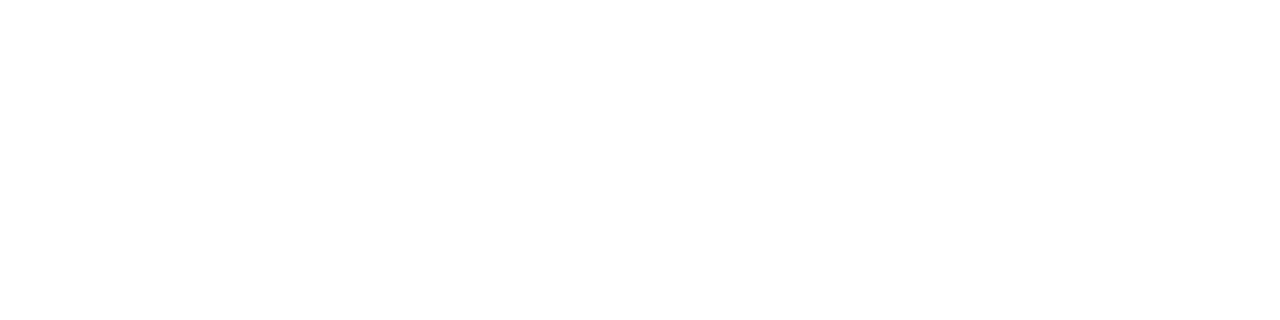
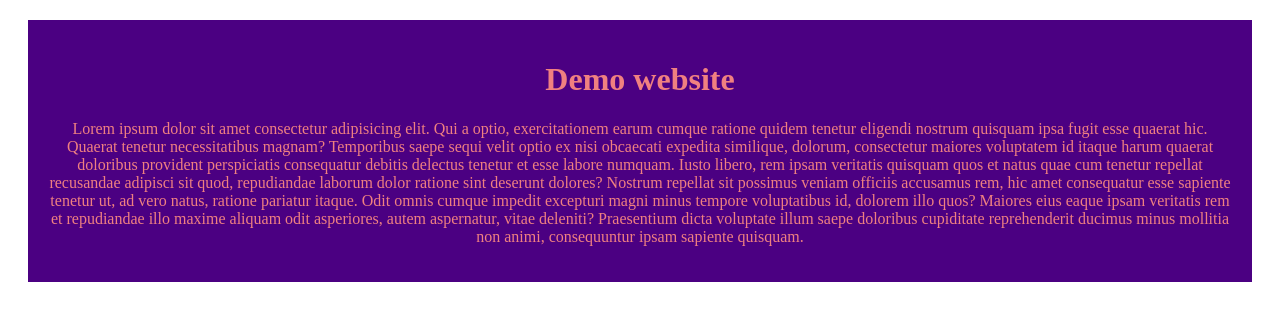
Before and after one commit to DipuPartha/demo-website, a plain HTML site: page index.html in a window 1280 px wide. Drawn offline with Linux system fonts and the light colour scheme.

Commit message:
first-commit

```diff
--- a/index.html
+++ b/index.html
@@ -4,8 +4,12 @@
     <meta charset="UTF-8">
     <meta name="viewport" content="width=device-width, initial-scale=1.0">
     <title>Demo website</title>
+    <link rel="stylesheet" href="style.css">
 </head>
 <body>
-
+    <div>
+    <h1>Demo website</h1>
+    <p>Lorem ipsum dolor sit amet consectetur adipisicing elit. Qui a optio, exercitationem earum cumque ratione quidem tenetur eligendi nostrum quisquam ipsa fugit esse quaerat hic. Quaerat tenetur necessitatibus magnam? Temporibus saepe sequi velit optio ex nisi obcaecati expedita similique, dolorum, consectetur maiores voluptatem id itaque harum quaerat doloribus provident perspiciatis consequatur debitis delectus tenetur et esse labore numquam. Iusto libero, rem ipsam veritatis quisquam quos et natus quae cum tenetur repellat recusandae adipisci sit quod, repudiandae laborum dolor ratione sint deserunt dolores? Nostrum repellat sit possimus veniam officiis accusamus rem, hic amet consequatur esse sapiente tenetur ut, ad vero natus, ratione pariatur itaque. Odit omnis cumque impedit excepturi magni minus tempore voluptatibus id, dolorem illo quos? Maiores eius eaque ipsam veritatis rem et repudiandae illo maxime aliquam odit asperiores, autem aspernatur, vitae deleniti? Praesentium dicta voluptate illum saepe doloribus cupiditate reprehenderit ducimus minus mollitia non animi, consequuntur ipsam sapiente quisquam.</p>
+    </div>
 </body>
 </html>
--- /dev/null
+++ b/style.css
@@ -0,0 +1,7 @@
+div{
+    background-color: indigo;
+    color:lightcoral;
+    padding: 20px;
+    margin: 20px;
+    text-align: center;
+}
```
